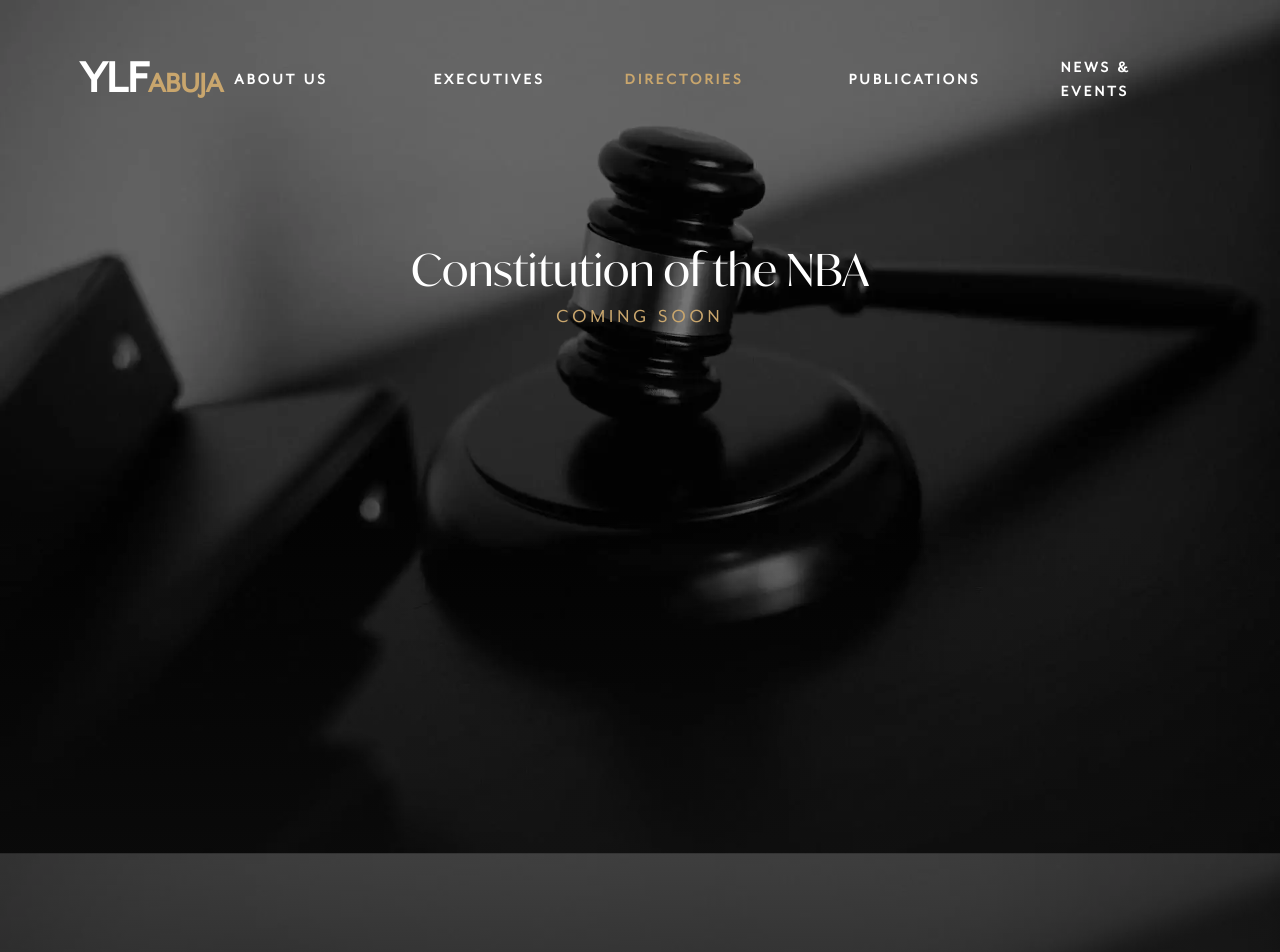
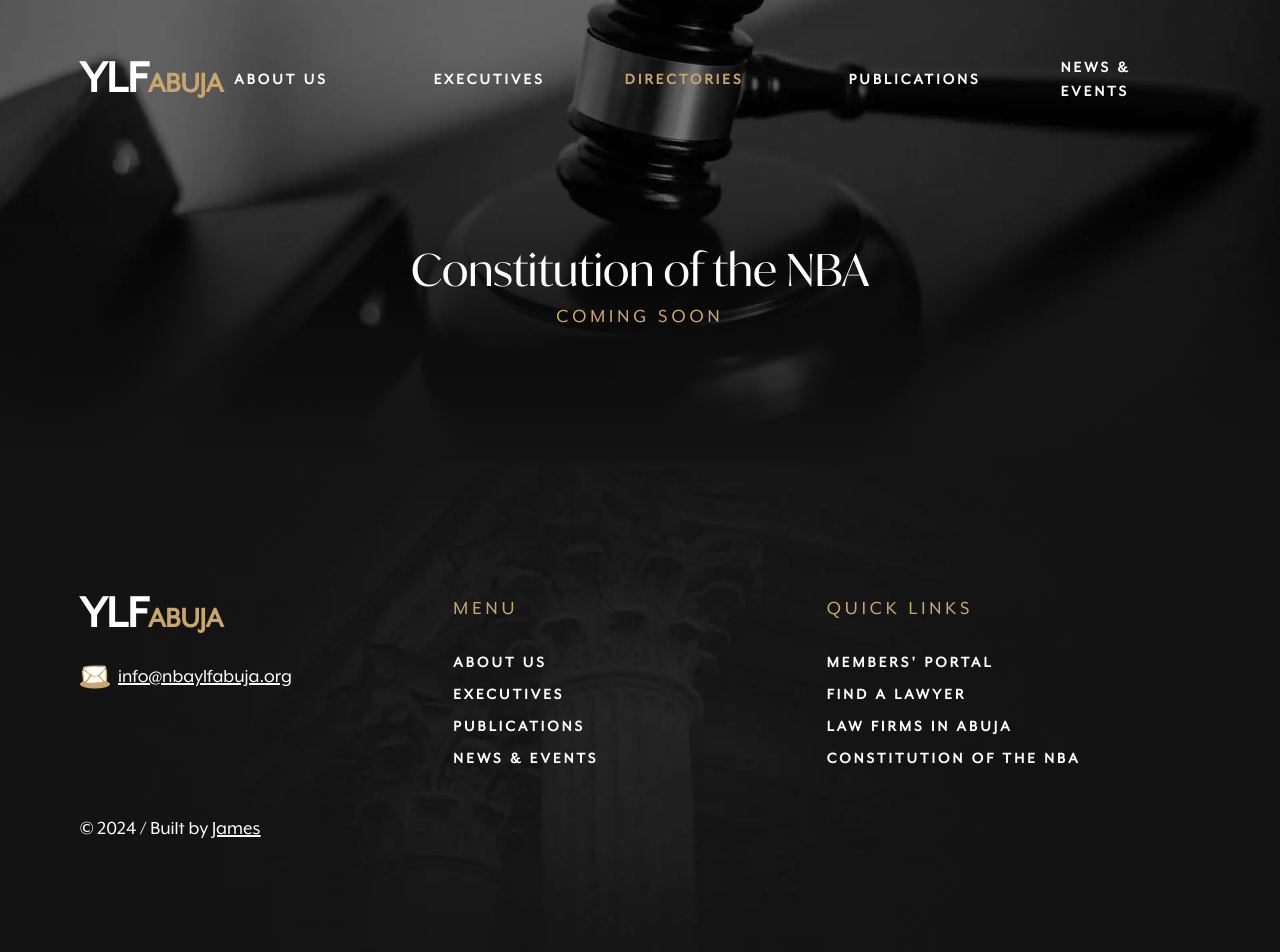
Before and after one commit to jamesodukoya/ylfabuja, a Next.js app: page /nba-constitution in a window 1280 px wide. Shown: the top 952 px of the page. Built offline with nearby package versions, Linux system fonts and the light colour scheme.

Commit message:
Trying Adobe PDF Reader

```diff
--- a/app/nba-constitution/page.tsx
+++ b/app/nba-constitution/page.tsx
@@ -16,7 +16,7 @@
                         </div>
                     </div>
                     <div className='flex justify-center relative z-10'>
-                        <div id="adobe-dc-view" className='w-[92%] h-screen xl:max-w-[1200px]'></div>
+                        <div id="adobe-dc-view" ></div>
                     </div>
                 </section>
             </div>
```
